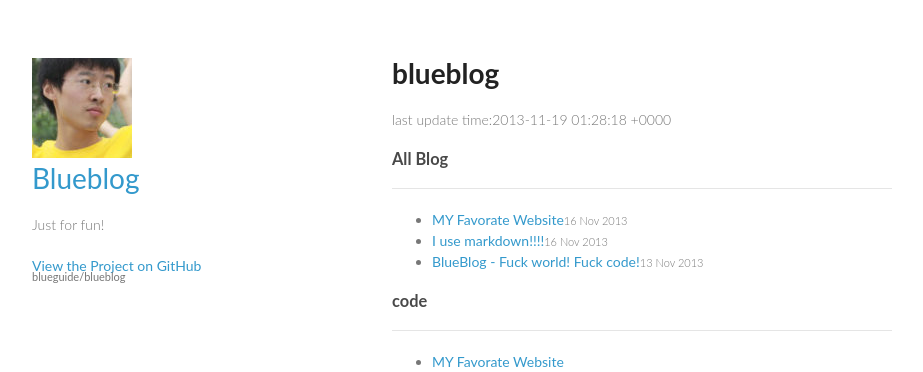
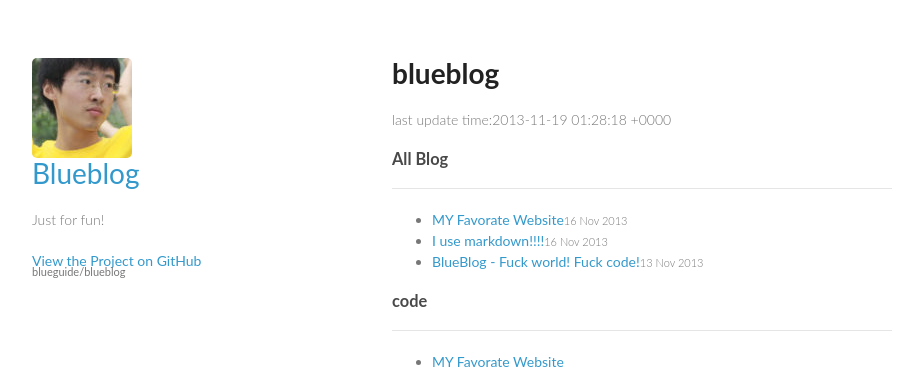
Before and after one commit to blueguide/blueblog, a Jekyll site: the page built from index.html, in a window 1280 px wide. Shown: the top 372 px of the page, without its empty margins (178-1101 px from the left). Built offline with Jekyll 4.4.1, drawn with Linux system fonts in a browser that asks for light colours; the list of posts is cut into pages by our own code.

Commit message:
add avatar

```diff
--- a/stylesheets/styles.css
+++ b/stylesheets/styles.css
@@ -260,4 +260,4 @@ footer {
 ****************************************************/
 
 /*avator*/
-.avator img{border-radius:5px;vertical-align:top;}
+.avatar img{border-radius:5px;vertical-align:top;}
```
